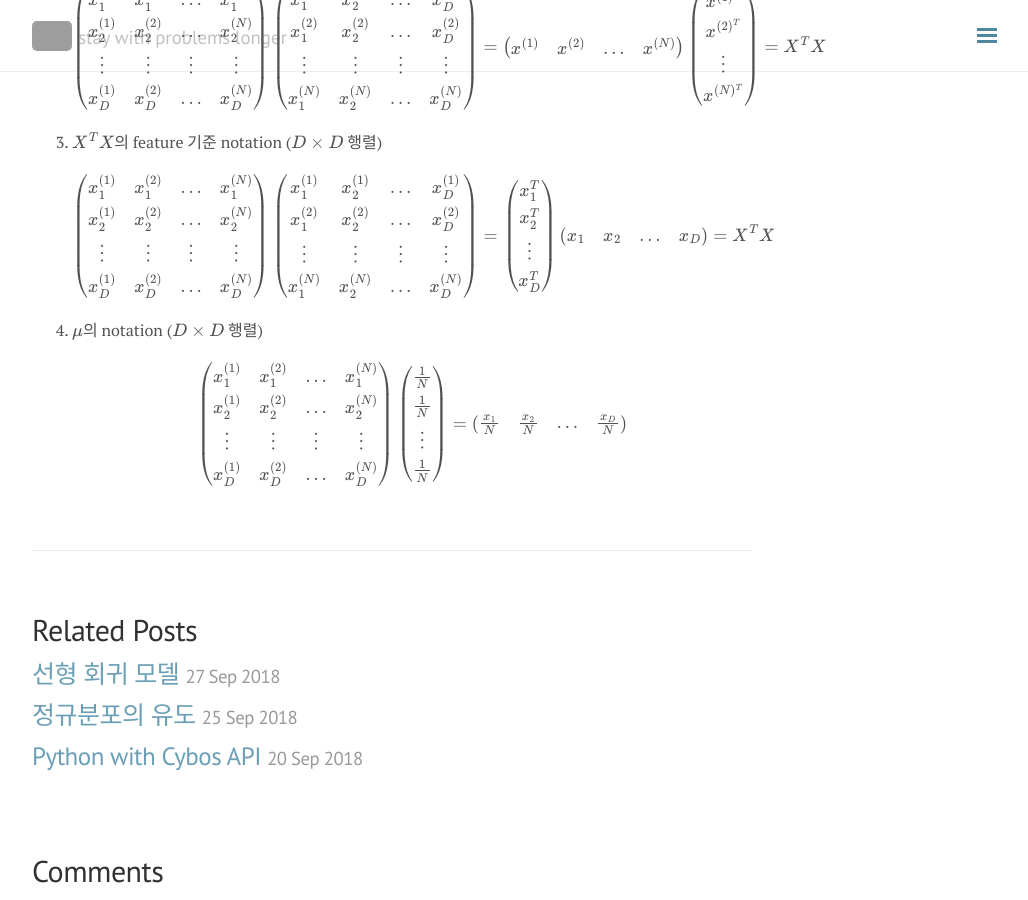
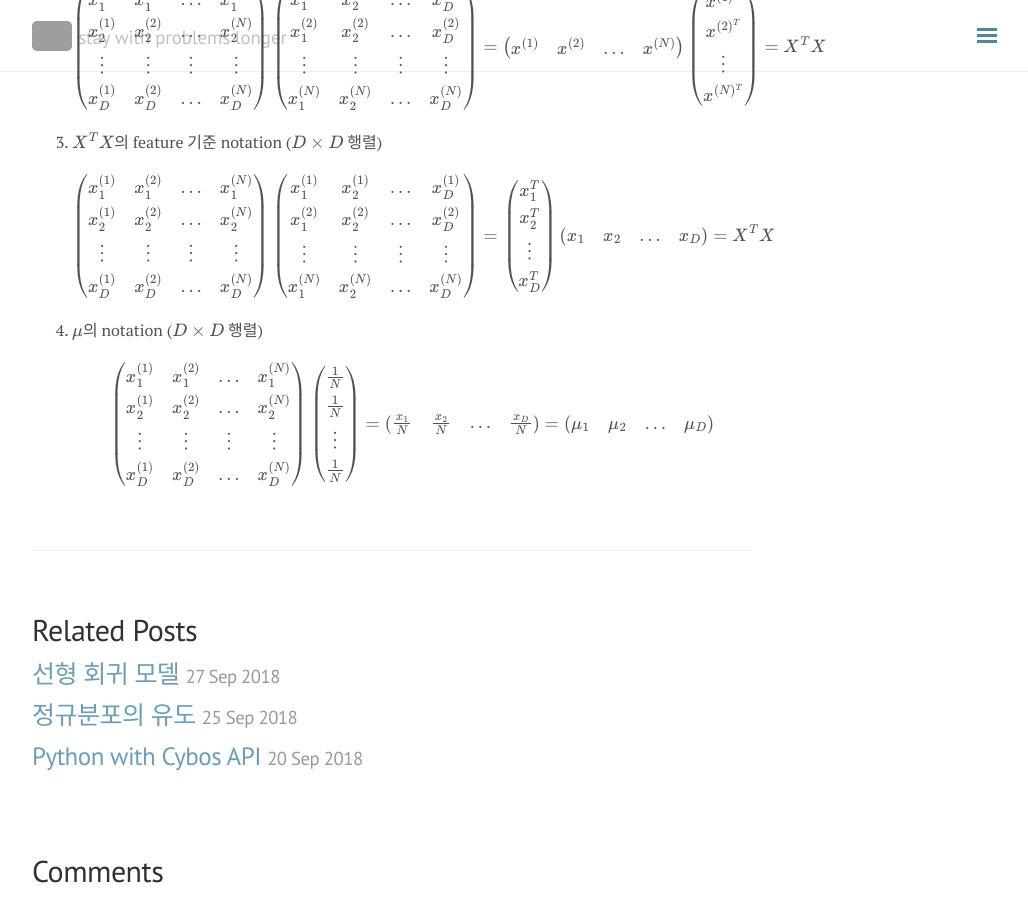
Before and after one commit to seokhoonj/seokhoonj.github.io, a Jekyll site: the page built from _posts/Math/2018-09-28-Math-gaussian_distribution.md, in a window 1280 px wide and 900 px high, scrolled down 1254 px. Shown: the whole window, without its empty margins (248-1276 px from the left). Built offline with Jekyll 4.4.1, drawn with Linux system fonts in a browser that asks for light colours; nearby versions of some CDN libraries; formulas are drawn with MathJax 3; comment, search, counter and statistics services are not loaded; grey boxes are pictures that could not be loaded.

Commit message:
add _posts

```diff
--- a/_posts/Math/2018-09-28-Math-gaussian_distribution.md
+++ b/_posts/Math/2018-09-28-Math-gaussian_distribution.md
@@ -35,4 +35,4 @@
 3. $X^T X$의 feature 기준 notation ($D \times D$ 행렬)
 \\( \begin{pmatrix} x\_1^{(1)} & x\_1^{(2)} & \ldots & x\_1^{(N)} \\\\ x\_2^{(1)} & x\_2^{(2)} & \ldots & x\_2^{(N)} \\\\ \vdots & \vdots & \vdots & \vdots \\\\ x\_D^{(1)} & x\_D^{(2)} & \ldots & x\_D^{(N)} \end{pmatrix} \begin{pmatrix} x\_1^{(1)} & x\_2^{(1)} & \ldots & x\_D^{(1)} \\\\ x\_1^{(2)} & x\_2^{(2)} & \ldots & x\_D^{(2)} \\\\ \vdots  & \vdots  & \vdots & \vdots \\\\ x\_1^{(N)} & x\_2^{(N)} & \ldots & x\_D^{(N)} \end{pmatrix} = \left(\begin{array}{c} x\_1^T \\\\ x\_2^T \\\\ \vdots \\\\ x\_D^T \end{array}\right) \left(\begin{array}{cccc} x\_1 & x\_2 & \ldots & x\_D \end{array}\right) = X^T X \\)
 4. $\mu$의 notation ($D \times D$ 행렬)
-\\( \begin{pmatrix} x\_1^{(1)} & x\_1^{(2)} & \ldots & x\_1^{(N)} \\\\ x\_2^{(1)} & x\_2^{(2)} & \ldots & x\_2^{(N)} \\\\ \vdots  & \vdots & \vdots & \vdots \\\\ x\_D^{(1)} & x\_D^{(2)} & \ldots & x\_D^{(N)} \end{pmatrix} \left(\begin{array}{c} \frac{1}{N} \\\\ \frac{1}{N} \\\\ \vdots \\\\ \frac{1}{N} \end{array}\right) = \left(\begin{array}{c} \frac{x\_1}{N} & \frac{x\_2}{N} & \ldots & \frac{x\_D}{N} \end{array}\right) \\)
+\\( \begin{pmatrix} x\_1^{(1)} & x\_1^{(2)} & \ldots & x\_1^{(N)} \\\\ x\_2^{(1)} & x\_2^{(2)} & \ldots & x\_2^{(N)} \\\\ \vdots  & \vdots & \vdots & \vdots \\\\ x\_D^{(1)} & x\_D^{(2)} & \ldots & x\_D^{(N)} \end{pmatrix} \left(\begin{array}{c} \frac{1}{N} \\\\ \frac{1}{N} \\\\ \vdots \\\\ \frac{1}{N} \end{array}\right) = \left(\begin{array}{cccc} \frac{x\_1}{N} & \frac{x\_2}{N} & \ldots & \frac{x\_D}{N} \end{array}\right) = \left(\begin{array}{cccc} \mu\_1 & \mu\_2 & \ldots & \mu\_D \end{array}\right) \\)
```
